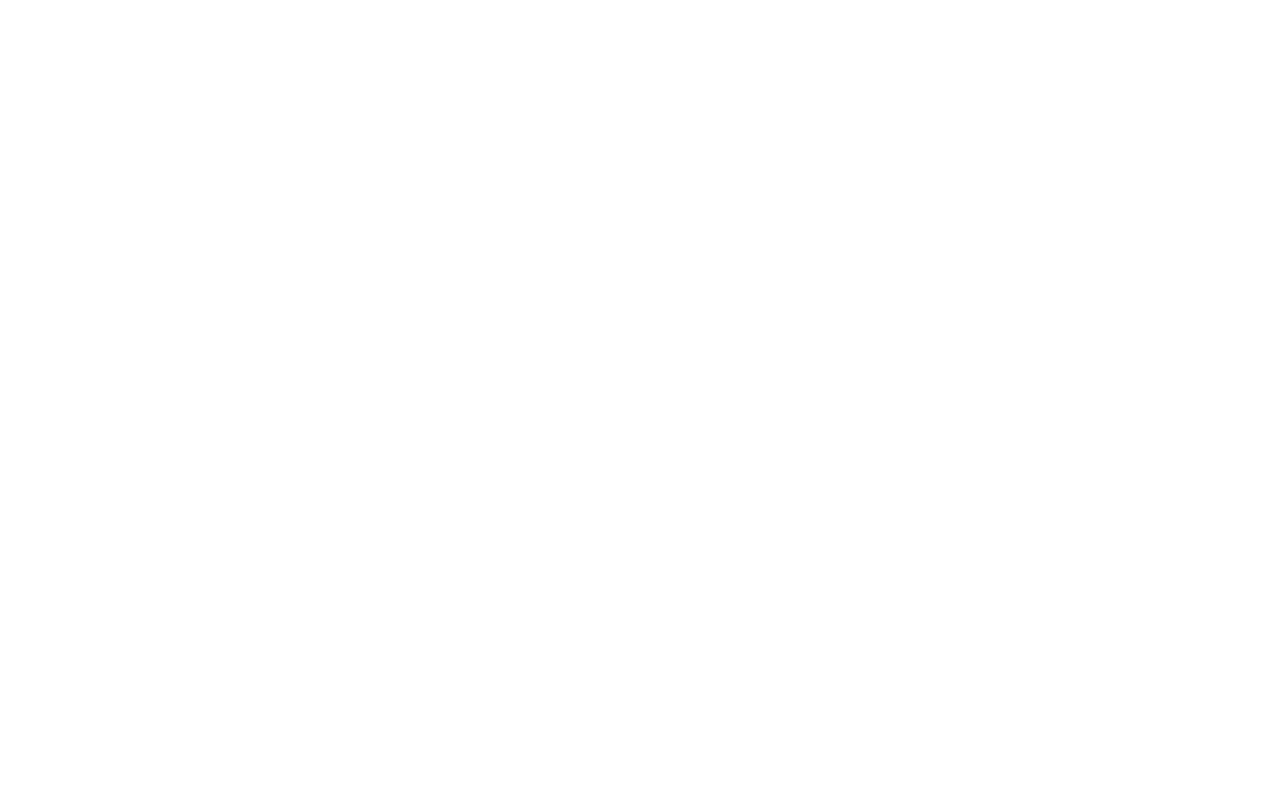
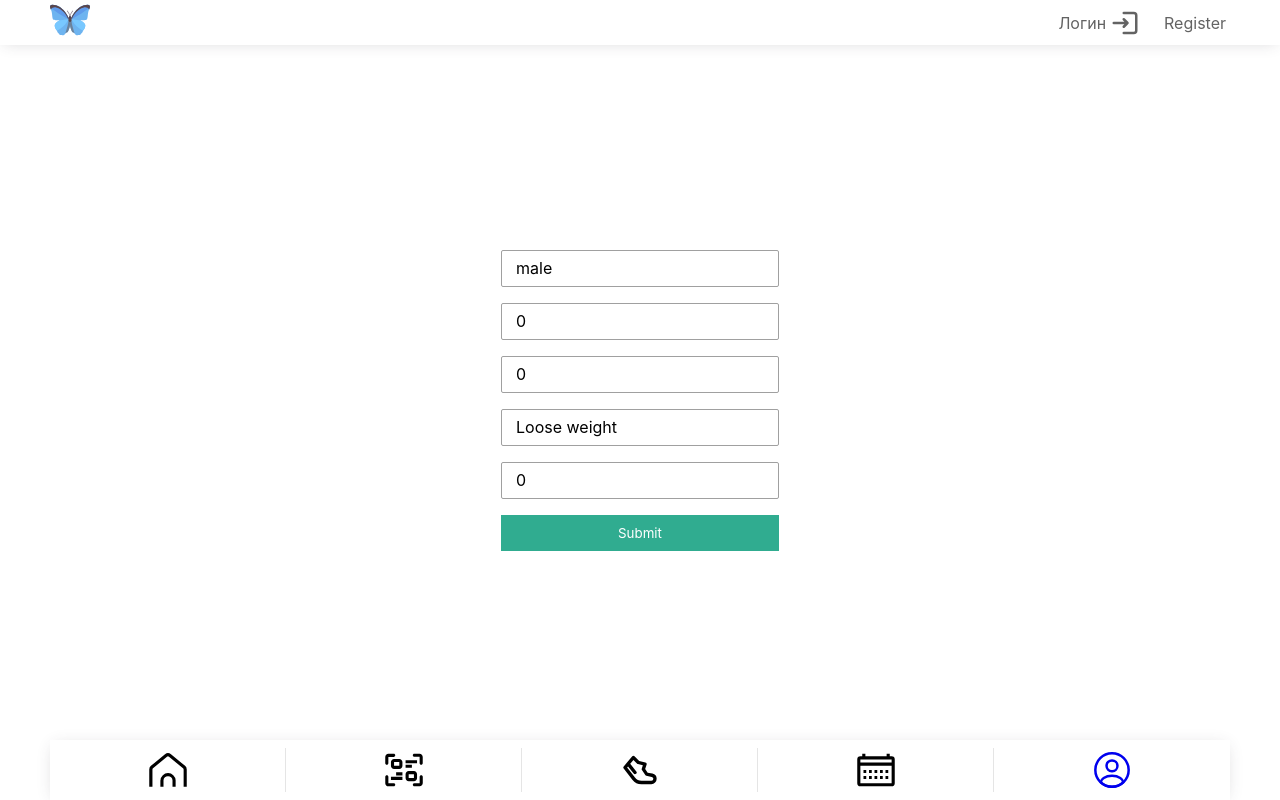
Before and after one commit to Maria0701/rs-clone, a React (Create React App) app in the folder my-app/: page /questioner in a window 1280 px wide. Before the commit this address had no page. Built offline with nearby package versions, Linux system fonts and the light colour scheme.

Commit message:
feat: auth page

```diff
--- a/my-app/package.json
+++ b/my-app/package.json
@@ -17,6 +17,7 @@
     "react-redux": "^8.0.5",
     "react-router-dom": "^6.8.1",
     "react-scripts": "5.0.1",
+    "react-toastify": "^9.1.1",
     "typescript": "^4.9.5",
     "web-vitals": "^2.1.4"
   },
--- a/my-app/src/App.tsx
+++ b/my-app/src/App.tsx
@@ -8,6 +8,7 @@
 import { PersonalPage } from './pages/PersonalPage';
 import { Calendar } from './pages/Calendar';
 import { Register } from './pages/Register';
+import Questioner from './pages/Questioner';
 
 function App() {
   return (
@@ -15,6 +16,7 @@
         <Routes>
           <Route path='/login' element={<LoginPage />} />
           <Route path='/register' element={<Register />} />
+          <Route path='/questioner' element={<Questioner />} />
           <Route path='/' element={<ProgramsIndex />} />
           <Route path='/program' element={<ProgramPage />} />
           <Route path='/exercise' element={<Exercise />} />
--- a/my-app/src/components/forms/LoginForm.tsx
+++ b/my-app/src/components/forms/LoginForm.tsx
@@ -1,6 +1,7 @@
 import React, { useState, useEffect } from 'react'
 import { useNavigate } from 'react-router-dom';
-import { toast } from 'react-toastify';
+import { ToastContainer, toast } from 'react-toastify';
+import 'react-toastify/dist/ReactToastify.css';
 import { useAppDispatch, useAppSelector } from '../../app/hooks';
 import { login, reset } from '../../features/auth/authSlice';
 import { UsernameFormElement } from '../../models/models';
@@ -61,6 +62,7 @@
 
     return (
             <form className='form form--login'  onSubmit={onSubmit}>
+               <ToastContainer />
                 <label className="form__label">
                     <input className='input form__input'
                         type="email"
--- a/my-app/src/components/forms/RegisterForm.tsx
+++ b/my-app/src/components/forms/RegisterForm.tsx
@@ -5,7 +5,7 @@
 import { register, reset } from '../../features/auth/authSlice';
 import { useAppDispatch, useAppSelector } from '../../app/hooks';
 import { UsernameFormElement } from '../../models/models';
-import { toast } from 'react-toastify';
+import { toast, ToastContainer } from 'react-toastify';
 import { Loader } from '../../ui/Loader'
 
 
@@ -65,7 +65,8 @@
     }
 
     return (
-            <form className='form form--register'  onSubmit={onSubmit}>
+            <form className='form form--register' onSubmit={onSubmit}>
+                <ToastContainer />
                 <label className="form__label">
                     <input className='input form__input'
                         type="text"
--- a/my-app/src/consts/const.ts
+++ b/my-app/src/consts/const.ts
@@ -24,4 +24,7 @@
         link: '/personal',
         icon: 'profile'
     },
-]
+];
+
+export const GENDERS:string[] = ['male', 'female'];
+export const Targets:string[] = ['Loose weight', 'Gain Weight', 'Stay Fit'];
--- a/my-app/src/models/models.ts
+++ b/my-app/src/models/models.ts
@@ -22,3 +22,9 @@
 export interface UsernameFormElement extends HTMLFormElement {
     readonly elements: FormElements
 }
+
+export const EQuestioner = {
+    setGender :'setGender',
+    setChange : 'setChange',
+    setDays :'setDays',
+};
--- a/my-app/src/pages/LoginPage.tsx
+++ b/my-app/src/pages/LoginPage.tsx
@@ -5,7 +5,7 @@
     return (
         <>
         <Header />
-        <main>
+        <main className="justify-center">
             <div className="container">
                 <section className="registrarion">
                 <h1 className="h1 registration__h1">Login</h1>
--- /dev/null
+++ b/my-app/src/pages/Questioner.tsx
@@ -0,0 +1,126 @@
+import React, { useReducer } from 'react'
+import { ToastContainer } from 'react-toastify';
+import { Footer } from '../components/footer/Footer'
+import { Header } from '../components/header/header'
+import { GENDERS, Targets } from '../consts/const';
+import { EQuestioner, UsernameFormElement } from '../models/models';
+import CustomSelect from '../ui/CustomSelect';
+
+interface IInitialState {
+    gender: string,
+    weight: number,
+    height: number,
+    target: string,
+    days: number
+};
+
+interface IPayload {
+    payload: {
+        name?: string,
+        value: string
+    },
+    type: string
+};
+
+
+const formReducer = (state:IInitialState , action: IPayload) => {
+    console.log(action)
+    switch(action.type) {
+        case EQuestioner.setChange:
+            return {
+                ...state,
+                [action.payload.name!]: action.payload.value
+            };
+        case EQuestioner.setDays:
+            return {
+                ...state,
+                gender: action.payload.value
+            };
+        case EQuestioner.setDays:
+            return {
+                ...state,
+                target: action.payload.value
+            }
+        default:
+            return state;
+    }
+}
+
+export default function Questioner() {
+    const initialState = {
+        gender: '',
+        weight: 0,
+        height: 0,
+        target: '',
+        days: 0
+    };
+
+
+    const [state, dispatch] = useReducer(formReducer, initialState);
+
+    const onSubmit = (evt: React.FormEvent<UsernameFormElement>) => {
+        evt.preventDefault();
+    }
+
+    const onChange = (e:React.ChangeEvent<HTMLInputElement>) => {
+        dispatch({type: EQuestioner.setChange, payload: {name: e.target.name, value: e.target.value}})
+    };
+
+    const switchGender = (value: string) => {
+        dispatch({type: EQuestioner.setGender, payload: { value: value}})
+    };
+
+    const switchTargets = (value: string) => {
+        dispatch({type: EQuestioner.setGender, payload: { value: value}})
+    };
+
+
+
+    return (
+        <>
+            <Header />
+            <main  className="justify-center">
+                <div className="container">
+                <form className='form form--login'  onSubmit={onSubmit}>
+                    <ToastContainer />
+                    <label className="form__label">
+                        <CustomSelect options={GENDERS} switchItem={switchGender} text={'Укажите пол'}/>
+                    </label>
+                    <label className="form__label">
+                        <input className='input form__input'
+                            type="number"
+                            value={state.weight}
+                            name="weight"
+                            placeholder='Please enter password'
+                            onChange={onChange}
+                            />
+                    </label>
+                    <label className="form__label">
+                        <input className='input form__input'
+                            type="number"
+                            value={state.height}
+                            name="height"
+                            placeholder='Please enter password'
+                            onChange={onChange}
+                            />
+                    </label>
+                    <label className="form__label">
+                        <CustomSelect options={Targets} switchItem={switchTargets} text={'Выберите цель'}/>
+                    </label>
+                    <label className="form__label">
+                        <input className='input form__input'
+                            type="number"
+                            value={state.days}
+                            name="days"
+                            placeholder='Please enter password'
+                            onChange={onChange}
+                            />
+                    </label>
+                    <button type="submit" className='btn btn--block'>Submit</button>
+                </form>
+                </div>
+            </main>
+            <Footer />
+        </>
+    )
+}
--- /dev/null
+++ b/my-app/src/ui/CustomSelect.tsx
@@ -0,0 +1,65 @@
+import React, { useEffect, useState } from 'react'
+import './customSelect.css';
+interface IOptions {
+    options: string[],
+    switchItem: (value: string) => void,
+    text: string,
+}
+
+export default function CustomSelect({options, switchItem, text}:IOptions) {
+    const [isOptionOpen, setIsOptionOpen] = useState(false);
+    const [selectedOption, setSelectedOption] = useState(0);
+
+    const toggleOptions = () => {
+        setIsOptionOpen(!isOptionOpen);
+    };
+
+    const linkClickHandler = (ind:number) => {
+        switchItem(options[selectedOption]);
+        setSelectedOption(ind);
+    };
+
+    useEffect(() => {
+        setIsOptionOpen(false);
+
+    }, [selectedOption]);
+
+
+    return (
+        <div className="wrapper">
+            <div className='wrapper-container'>
+                <button
+                    className='wrapper__btn'
+                    type='button'
+                    aria-haspopup='listbox'
+                    aria-expanded={isOptionOpen}
+                    onClick={toggleOptions}>
+                        {options[selectedOption]}
+                </button>
+                <ul
+                    className={`options ${isOptionOpen ? 'show' : ''}`}
+                    role='listbox'
+                    aria-activedescendant={options[selectedOption]}
+                    tabIndex={-1}>
+                    <li
+                        className='options__li'
+                        tabIndex={0}
+                        id=''
+                        >{text}</li>
+                    {
+                        options.map((option, ind) => (
+                            <li
+                                className='options__li'
+                                tabIndex={0}
+                                id={option}
+                                aria-selected={selectedOption === ind}
+                                key={ind}
+                                onClick={()=>linkClickHandler(ind)}
+                                >{option}</li>
+                        ))
+                    }
+                </ul>
+            </div>
+        </div>
+    )
+}
--- /dev/null
+++ b/my-app/src/ui/customSelect.css
@@ -0,0 +1,51 @@
+.wrapper {
+    position: relative;
+    display: flex;
+    flex-direction: column;
+}
+.wrapper__btn {
+    width: 100%;
+    display: flex;
+    padding-right: 14px;
+    padding-left: 14px;
+    padding-top: 8px;
+    padding-bottom: 8px;
+    font-size: 16px;
+    line-height: 19px;
+    font-family: inherit;
+    border: 1px solid var(--white);
+    border-radius: 2px;
+    background-color: transparent;
+    transition: border-color 0.3s ease-in-out;
+    border: 1px solid var(--color-input);
+}
+
+.wrapper .options {
+    position: absolute;
+    top: 100%;
+    left: 0;
+    width: 100%;
+    margin: 0;
+    padding: 0;
+    height:0;
+    max-height: 0;
+    list-style: none;
+    background-color: var(--white);
+
+    transition: max-height 0.3s ease-in-out;
+    overflow: hidden;
+}
+
+.options.show {
+    height: auto;
+    max-height: 300px;
+    border: 1px solid var(--color-input);
+}
+
+.options__li {
+    padding: 5px 10px;
+}
+
+.options__li[aria-selected="true"] {
+    background-color: rgba(48, 172, 144, 0.4);
+}
```
Also changed, not shown: 1 other file (tests, documents, lock files or other folders).
